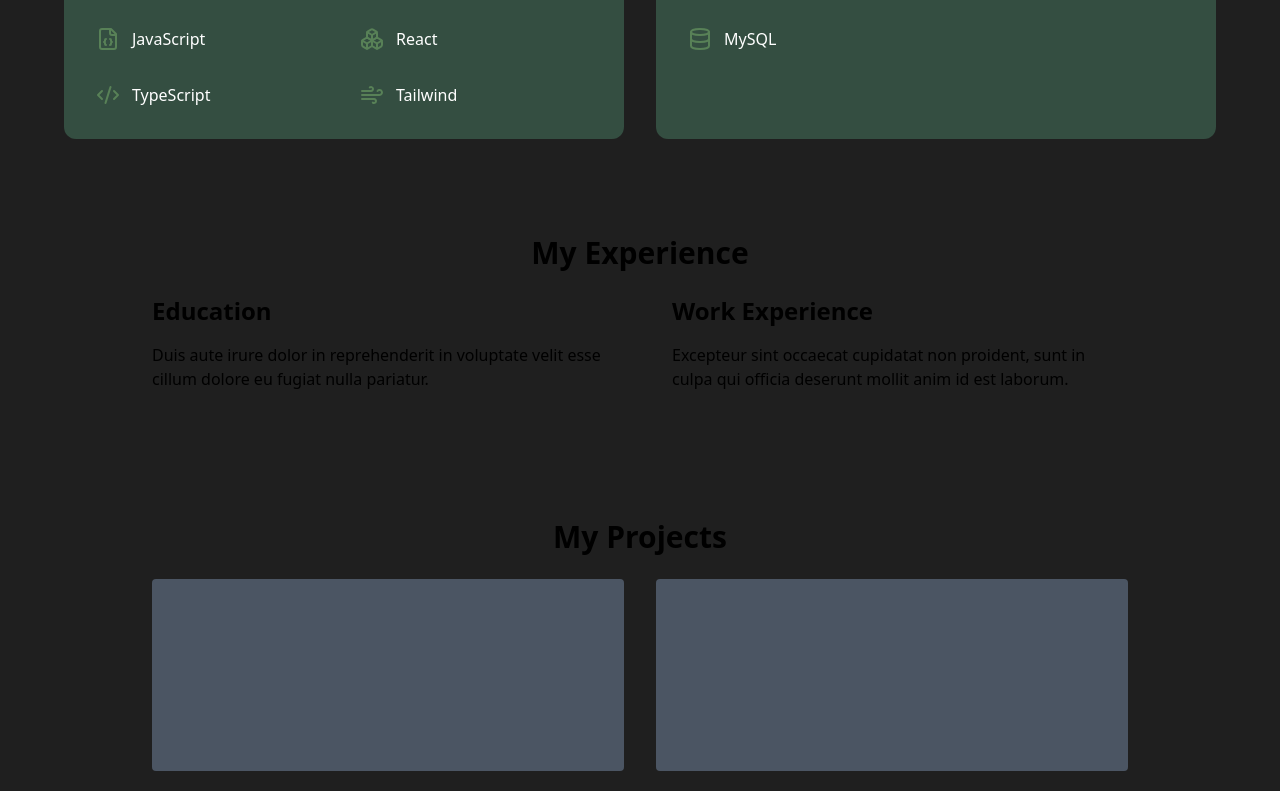
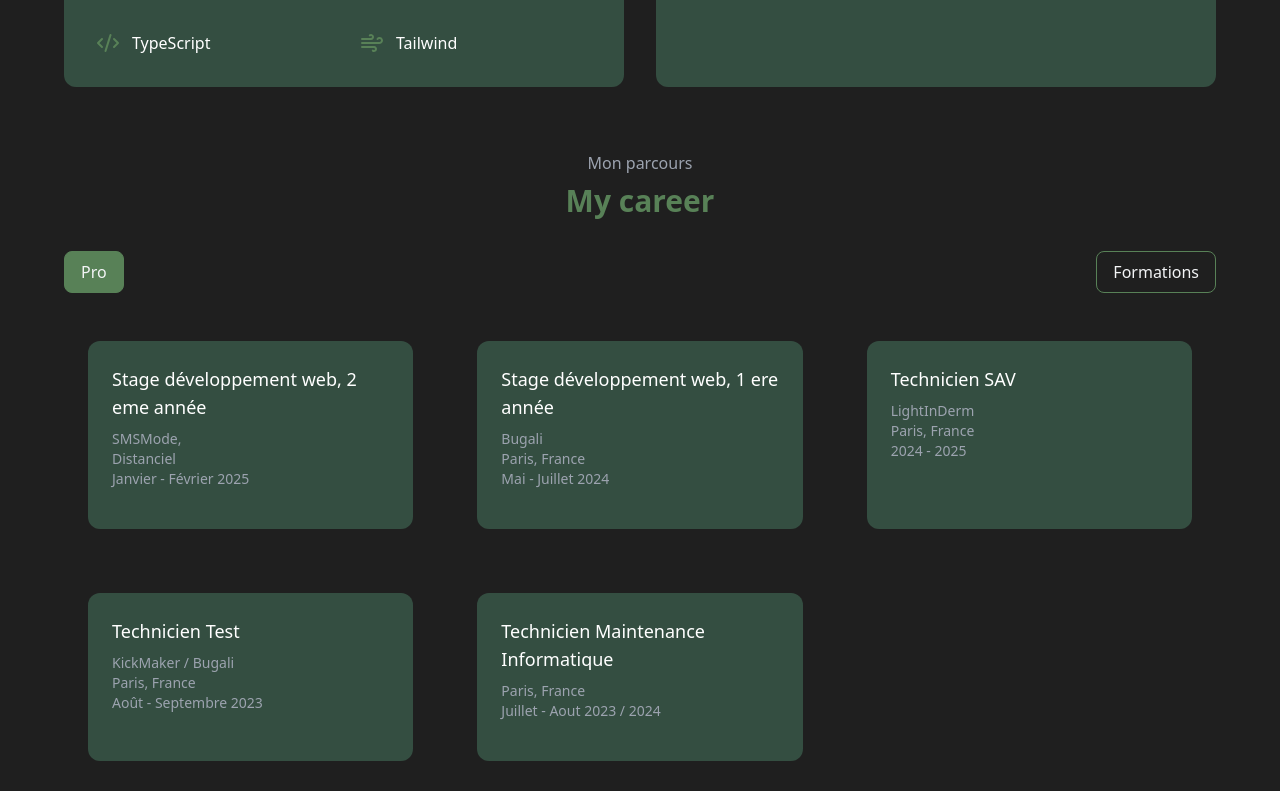
Before and after one commit to bastienpog/portfolio, a React (Vite) app: page / in a window 1280 px wide. Shown: the part 1589-2380 px from the top of the page. Built offline with nearby package versions, Linux system fonts and the light colour scheme.

Commit message:
modification of experience section

```diff
--- a/src/components/AboutMe.jsx
+++ b/src/components/AboutMe.jsx
@@ -6,12 +6,12 @@ const AboutMe = () => {
     <div className="text-gray-100 p-8">
       <div className="max-w-6xl mx-auto">
 
-        <div className="mb-8 flex flex-col text-center">
+        <div className="mb-12 flex flex-col text-center">
           <p className="text-gray-400 mb-2">A propos de moi</p>
-          <h1 className="text-custom-green text-3xl font-bold mb-12">About Me</h1>
+          <h1 className="text-custom-green text-3xl font-bold">About Me</h1>
         </div>
 
-        <div className="grid lg:grid-cols-2 gap-12 items-center">
+        <div className="grid lg:grid-cols-2 gap-8 items-center">
           <div className="relative">
             <div className="aspect-w-4 aspect-h-5 rounded-lg overflow-hidden">
               <img
--- a/src/components/Experience.jsx
+++ b/src/components/Experience.jsx
@@ -1,18 +1,116 @@
+import React, { useState } from 'react';
+import { ChevronRight } from 'lucide-react';
+
 const Experience = () => {
+  const [filter, setFilter] = useState('Pro');
+
+  const experiences = [
+    {
+      title: "Stage développement web, 2 eme année",
+      company: "SMSMode,",
+      location: "Distanciel",
+      date: "Janvier - Février 2025",
+      type: "Pro",
+      link: false
+    },
+    {
+      title: "Stage développement web, 1 ere année",
+      company: "Bugali",
+      location:'Paris, France',
+      date: "Mai - Juillet 2024",
+      type:'Pro',
+      link: false
+    },
+    {
+      title: "Technicien SAV",
+      company: "LightInDerm",
+      location:'Paris, France',
+      date: "2024 - 2025",
+      type: "Pro",
+      link: false
+    },
+    {
+      title: "Technicien Test",
+      company: "KickMaker / ",
+      subCompany: "Bugali",
+      location:'Paris, France',
+      date: "Août - Septembre 2023",
+      type: "Pro",
+      link: false
+    },
+    {
+      title: "Technicien Maintenance Informatique",
+      location:'Paris, France',
+      date: "Juillet - Aout 2023 / 2024",
+      type: "Pro",
+      link: false
+    },
+    {
+      title: "Bac +2 Développeur Web",
+      company: "L'Ecole Multimédia, Paris",
+      date: "2023 - 2025",
+      type: "Formations",
+      link: false
+    },
+    {
+      title: "Bac Spécialité Maths et NSI",
+      company: "Lycée Notre Dame, Boulogne Billancourt",
+      date: "2018 - 2021",
+      type: "Formations",
+      link: true
+    }
+  ];
+
+  const filteredExperiences = experiences.filter(exp => exp.type === filter);
+
   return (
-    <section className="py-8 px-6 sm:py-16 sm:px-6 sm:max-w-5xl sm:mx-auto">
-      <h2 className="text-2xl text-center font-bold mb-4 sm:text-3xl sm:mb-6">My Experience</h2>
-      <div className="sm:flex">
-        <div className="sm:w-1/2 sm:pr-8">
-          <h3 className="text-xl font-bold mb-2 sm:text-2xl sm:mb-4">Education</h3>
-          <p>Duis aute irure dolor in reprehenderit in voluptate velit esse cillum dolore eu fugiat nulla pariatur.</p>
+    <div className="text-gray-100 p-8">
+      <div className="max-w-6xl mx-auto">
+        <div className="mb-12 text-center">
+          <p className="text-gray-400 mb-2">Mon parcours</p>
+          <h2 className="text-custom-green text-3xl font-bold mb-8">My career</h2>
+
+          <div className="flex justify-between mb-8">
+            <button
+              onClick={() => setFilter('Pro')}
+              className={`px-4 py-2 rounded-lg border border-custom-green ${
+                filter === 'Pro' ? 'bg-custom-green' : 'bg-transparent'
+              } transition-colors`}
+            >
+              Pro
+            </button>
+            <button
+              onClick={() => setFilter('Formations')}
+              className={`px-4 py-2 rounded-lg border border-custom-green ${
+                filter === 'Formations' ? 'bg-custom-green' : 'bg-transparent'
+              } transition-colors`}
+            >
+              Formations
+            </button>
+          </div>
         </div>
-        <div className="sm:w-1/2 sm:pl-8">
-          <h3 className="text-xl font-bold mb-2 sm:text-2xl sm:mb-4">Work Experience</h3>
-          <p>Excepteur sint occaecat cupidatat non proident, sunt in culpa qui officia deserunt mollit anim id est laborum.</p>
+
+        <div className="grid md:grid-cols-3 gap-16 mx-6">
+          {filteredExperiences.map((experience, index) => (
+            <div key={index} className="bg-custom-darkgreen rounded-xl p-6 flex flex-col">
+              <h3 className="text-white font-medium text-lg mb-2">
+                {experience.title}
+              </h3>
+              <div className="text-gray-400 text-sm mb-4">
+                {experience.company} {experience.subCompany}
+                {experience.location && <div>{experience.location}</div>}
+                {experience.date && <div>{experience.date}</div>}
+              </div>
+              {experience.link && (
+                <button className="text-custom-green text-sm mt-auto flex items-center gap-1">
+                  Voir plus <ChevronRight className="w-4 h-4" />
+                </button>
+              )}
+            </div>
+          ))}
         </div>
       </div>
-    </section>
+    </div>
   );
 };
 
--- a/src/components/Navbar.jsx
+++ b/src/components/Navbar.jsx
@@ -3,20 +3,20 @@ import { Home, User,BookOpenTextIcon,Briefcase,FolderGit2} from 'lucide-react';
 
 const NavBar = () => {
   return (
-    <footer className="fixed bottom-4 right-1/2 transform translate-x-1/2 bg-gray-900/80 backdrop-blur-sm text-white py-3 px-6 rounded-full flex justify-center space-x-6 shadow-lg">
-      <button className="hover:text-gray-400 transition-colors p-2">
+    <footer className="fixed bottom-4 right-1/2 translate-x-1/2 bg-custom-green/70 backdrop-blur-sm text-white py-3 px-6 rounded-full flex justify-center space-x-6 shadow-lg">
+      <button className="hover:text-gray-400 p-2">
         <Home size={24} />
       </button>
-      <button className="hover:text-gray-400 transition-colors p-2">
+      <button className="hover:text-custom-darkgreen p-2">
         <User size={24} />
       </button>
-      <button className="hover:text-gray-400 transition-colors p-2">
+      <button className="hover:text-custom-darkgreen p-2">
         <BookOpenTextIcon size={24} />
       </button>
-      <button className="hover:text-gray-400 transition-colors p-2">
+      <button className="hover:text-custom-darkgreen p-2">
         <Briefcase size={24} />
       </button>
-      <button className="hover:text-gray-400 transition-colors p-2">
+      <button className="hover:text-custom-darkgreen p-2">
         <FolderGit2 size={24} />
       </button>
     </footer>
```
